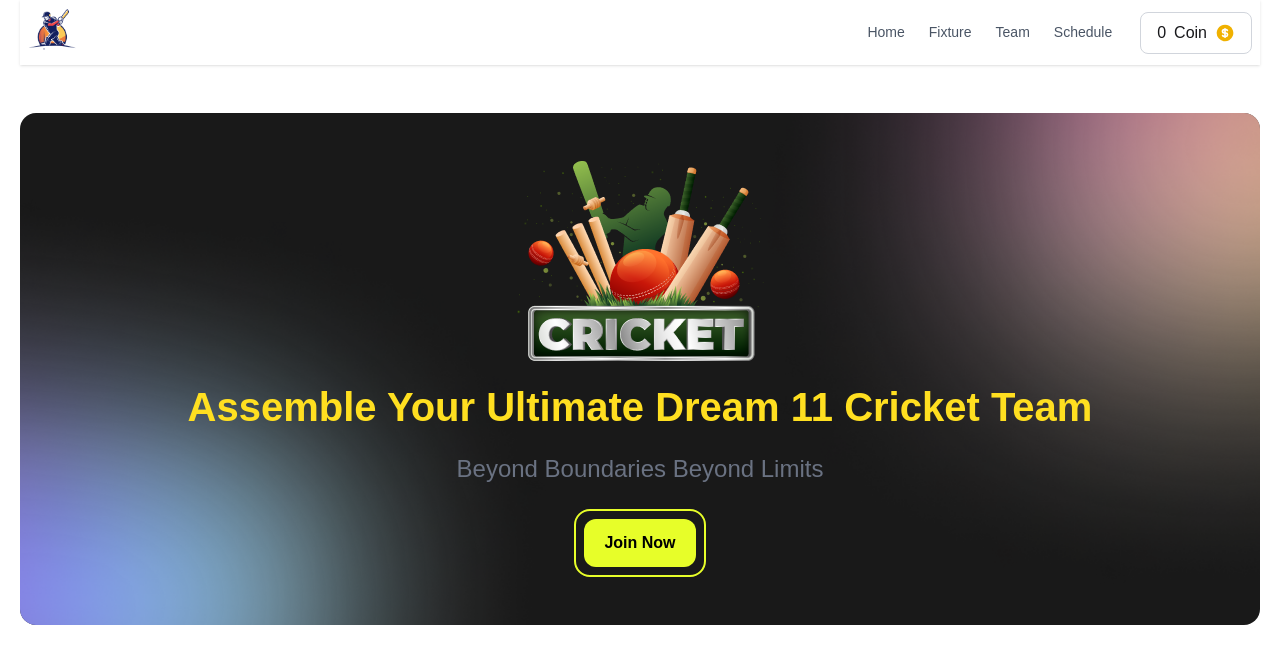
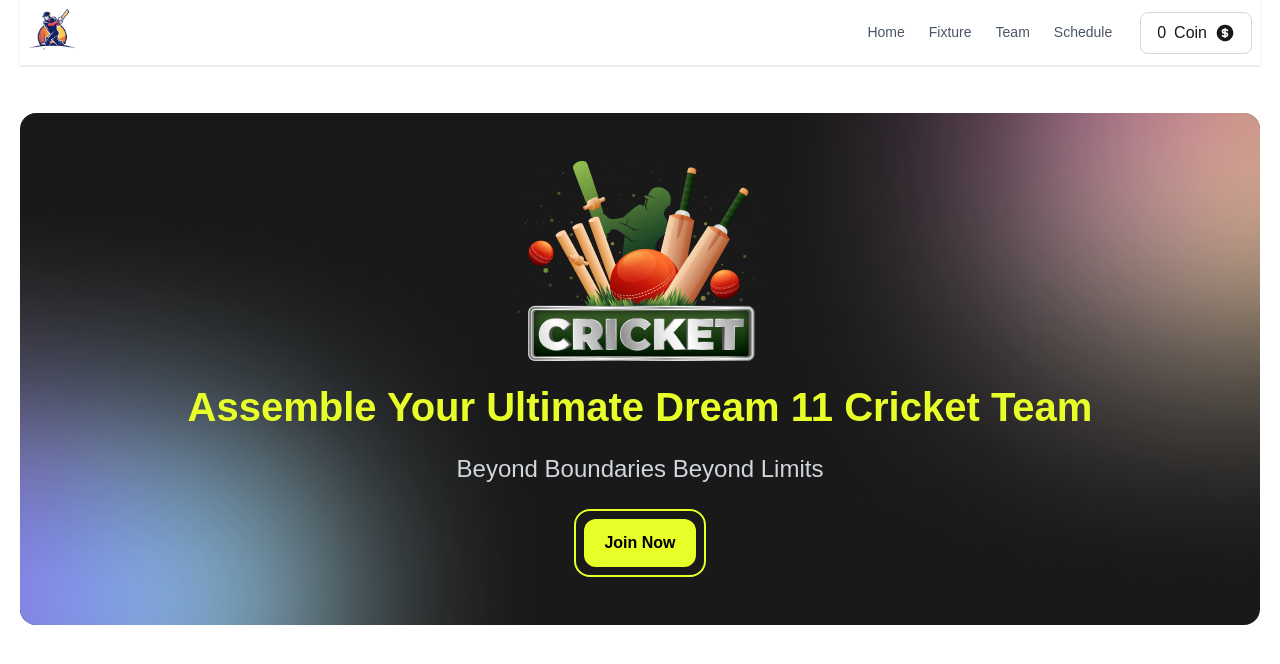
Before and after one commit to Minhajh2o/bpl-collection, a React (Vite) app: page / in a window 1280 px wide. Shown: the top 664 px of the page. Built offline with nearby package versions, Linux system fonts and the light colour scheme.

Commit message:
banner added

```diff
--- /dev/null
+++ b/src/Component/body/player/Player.jsx
@@ -0,0 +1,16 @@
+import React from 'react';
+
+const Players = () => {
+    return (
+        <div>
+            <h2 className='text-3xl font-bold mb-4'>Player List</h2>
+            <ul className='space-y-2'>
+                <li className='border-b border-gray-300 pb-2'>Player 1</li>
+                <li className='border-b border-gray-300 pb-2'>Player 2</li>
+                <li className='border-b border-gray-300 pb-2'>Player 3</li>
+            </ul>
+        </div>
+    );
+};
+
+export default Players;
--- a/src/Component/body/players/Players.jsx
+++ b/src/Component/body/players/Players.jsx
@@ -3,7 +3,7 @@ import React from 'react';
 const Players = () => {
     return (
         <div>
-            <h1>BPL Players</h1>
+            <h3 className='text-[28px] font-semibold'>Available Players</h3>
         </div>
     );
 };
--- a/src/Component/header/banner/Banner.jsx
+++ b/src/Component/header/banner/Banner.jsx
@@ -9,14 +9,14 @@ const Banner = () => {
             </figure>
             {/* banner content */}
             <div className='absolute inset-0 flex flex-col items-center justify-center text-center gap-4'>
-            <img className=""src={bannerImage} alt="Banner" />
-            <h1 className='text-yellow-300 text-[40px] font-bold'>Assemble Your Ultimate Dream 11 Cricket Team</h1>
-            <h4 className='text-gray-500 text-2xl'>Beyond Boundaries Beyond Limits</h4>
-            <div className="border-2 border-[#E7FE29] p-2 mt-2 w-fit rounded-2xl">
-                <button className="bg-[#E7FE29] text-black font-bold py-3 px-5 rounded-xl">
-                    Join Now
-                </button>
-            </div>
+                <img className="" src={bannerImage} alt="Banner" />
+                <h1 className='text-[#E7FE29] text-[40px] font-bold'>Assemble Your Ultimate Dream 11 Cricket Team</h1>
+                <h4 className='text-gray-300 text-2xl'>Beyond Boundaries Beyond Limits</h4>
+                <div className="border-2 border-[#E7FE29] p-2 mt-2 w-fit rounded-2xl">
+                    <button className="bg-[#E7FE29] text-black font-bold py-3 px-5 rounded-xl">
+                        Join Now
+                    </button>
+                </div>
             </div>
         </div>
     );
--- a/src/Component/header/navbar/Navbar.jsx
+++ b/src/Component/header/navbar/Navbar.jsx
@@ -32,7 +32,7 @@ const Navbar = () => {
           <div>
             <p className="flex items-center gap-2 ml-2 border border-gray-300 px-4 py-2 rounded-lg">
               <span>0</span> Coin
-              <TbCoinFilled className="text-yellow-500 text-xl" />
+              <TbCoinFilled className="text-yellow-color-500 text-xl" />
             </p>
           </div>
         </div>
```
Also changed, not shown: src/App.css (line endings or trailing spaces).
